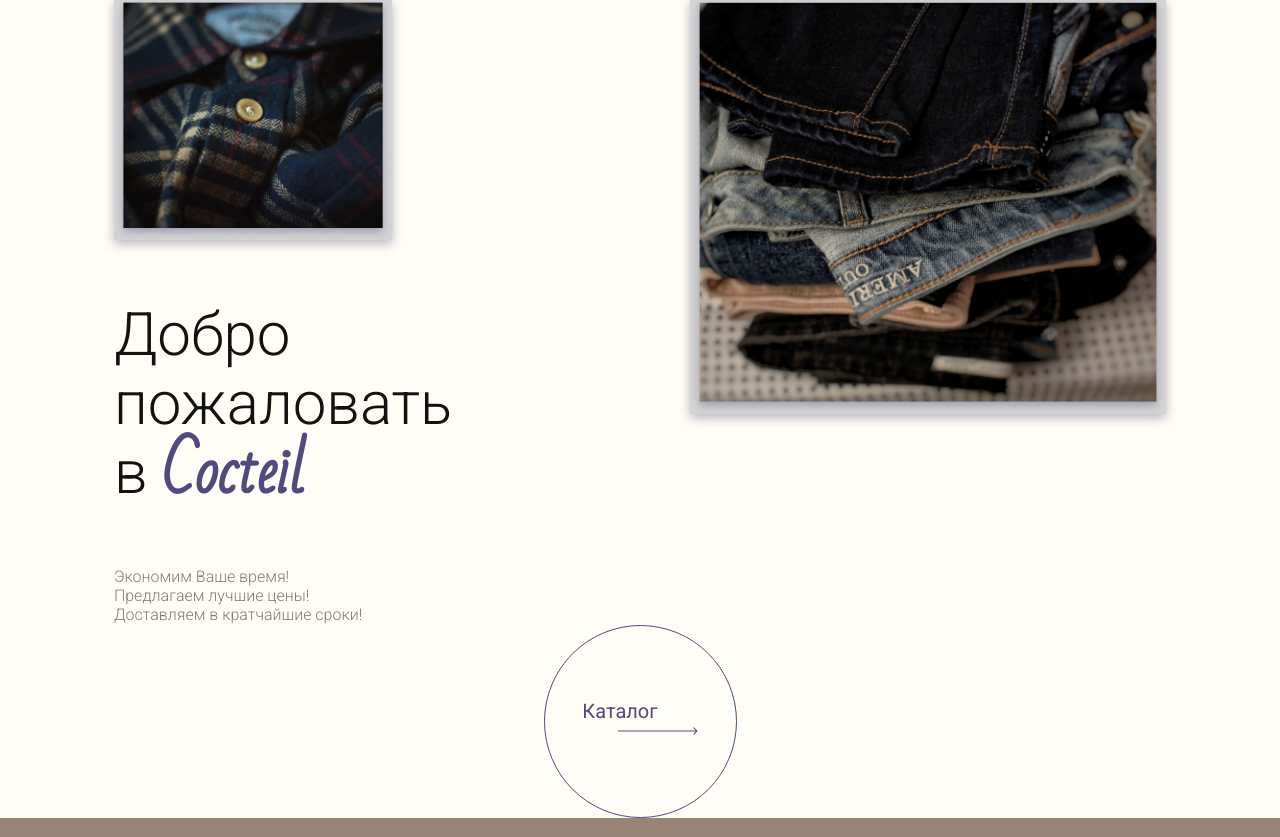
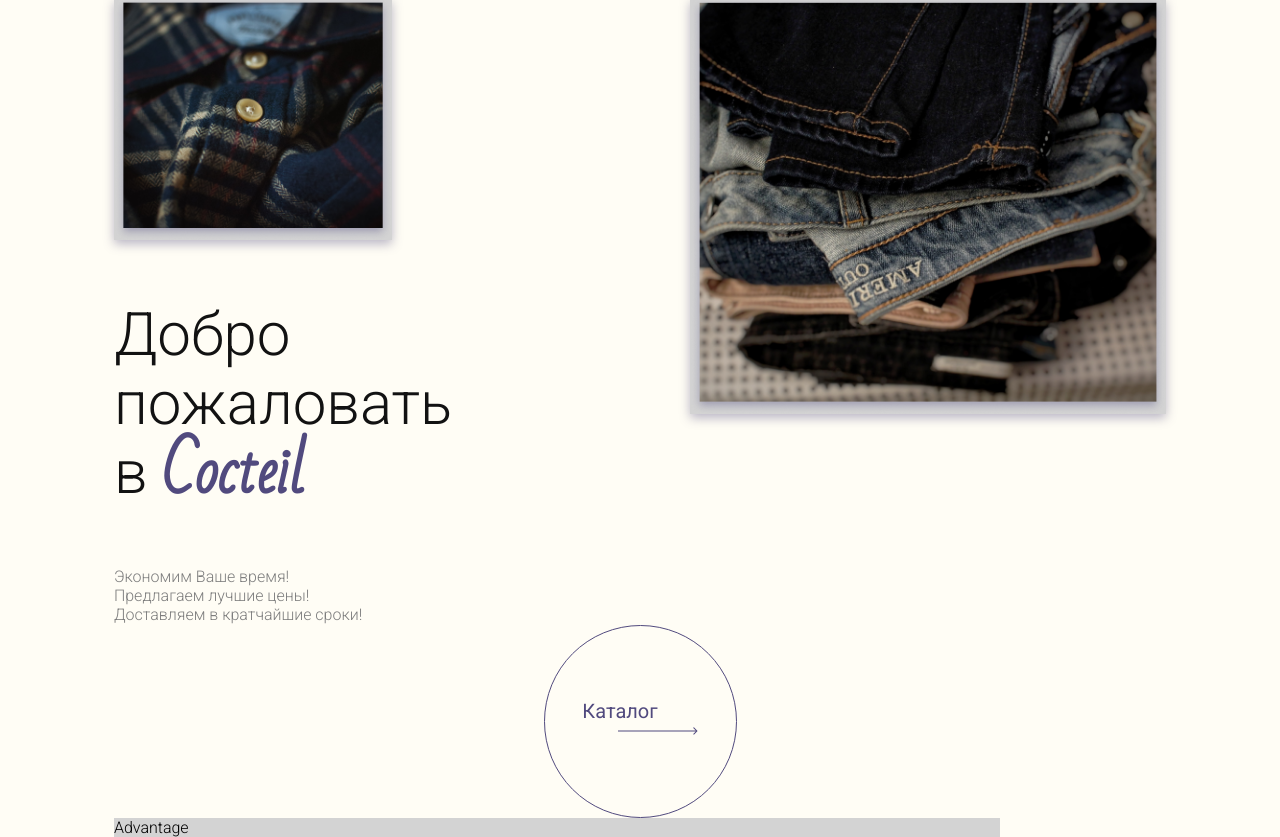
Before and after one commit to DuremarDuremar/cokteil, a React (Create React App) app: page / in a window 1280 px wide. Shown: the part 137-974 px from the top of the page. Built offline with nearby package versions, Linux system fonts and the light colour scheme.

Commit message:
advantage_style

```diff
--- /dev/null
+++ b/src/components/advantage/index.tsx
@@ -0,0 +1,8 @@
+import React from "react";
+import { Content } from "./style";
+
+const Advantage = () => {
+  return <Content>Advantage</Content>;
+};
+
+export default Advantage;
--- /dev/null
+++ b/src/components/advantage/style.tsx
@@ -0,0 +1,6 @@
+import styled from "styled-components";
+
+export const Content = styled.div`
+  background: lightgray;
+  margin-right: 13vw;
+`;
--- /dev/null
+++ b/src/components/index.tsx
@@ -0,0 +1,3 @@
+export { default as Header } from "./header";
+export { default as Welcome } from "./welcome";
+export { default as Advantage } from "./advantage";
--- a/src/layout/index.tsx
+++ b/src/layout/index.tsx
@@ -1,6 +1,6 @@
 import React from "react";
 import { Outlet } from "react-router-dom";
-import Header from "../components/header";
+import { Header } from "../components";
 import { Content } from "./style";
 
 const Layout = () => {
--- a/src/pages/main/index.tsx
+++ b/src/pages/main/index.tsx
@@ -1,11 +1,12 @@
 import React from "react";
-import Welcome from "../../components/welcome";
+import { Welcome, Advantage } from "../../components";
 import { Content } from "./style";
 
 const Main = () => {
   return (
     <Content>
       <Welcome />
+      <Advantage />
     </Content>
   );
 };
```
